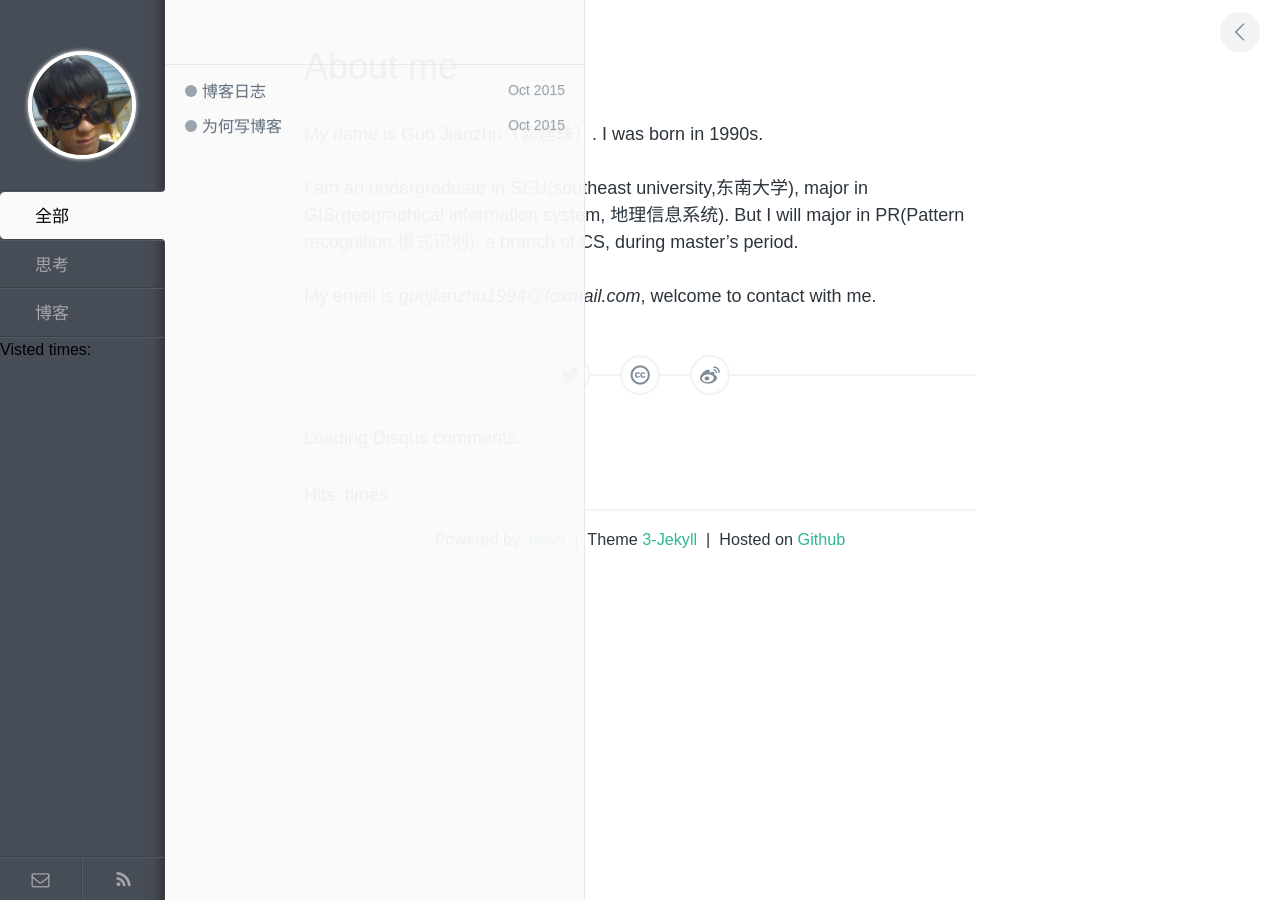
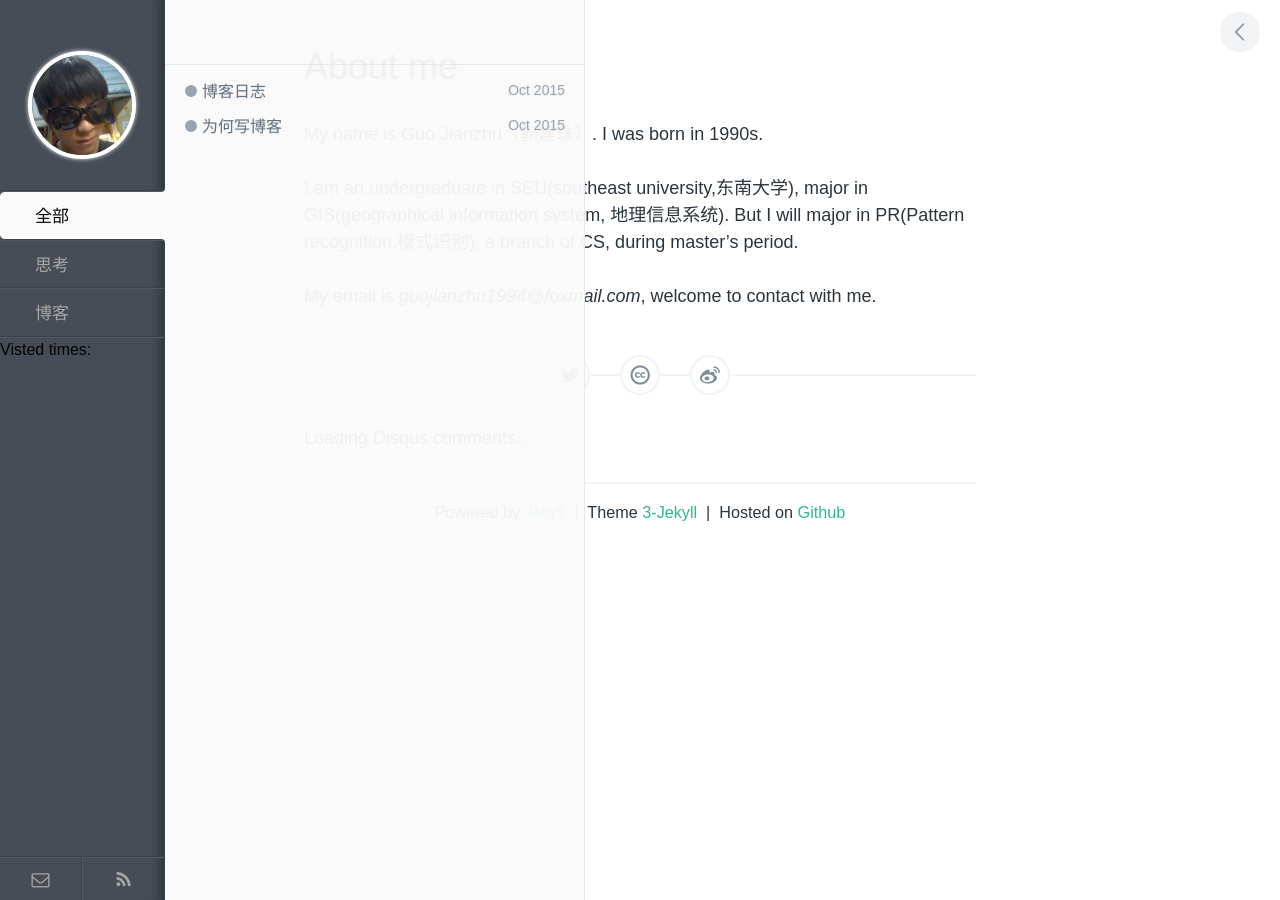
Before and after one commit to cleardusk/cleardusk-old.github.io, a Jekyll site: the page built from index.md, in a window 1280 px wide. Built offline with Jekyll 4.4.1, drawn with Linux system fonts in a browser that asks for light colours; comment, search, counter and statistics services are not loaded.

Commit message:
Debuging...

```diff
--- a/_layouts/page.html
+++ b/_layouts/page.html
@@ -9,8 +9,3 @@ layout: base
 
 {% include share.html %}
 {% include disqus.html %}
-
-<!-- Add by cleardusk -->
-<span id="busuanzi_container_page_pv">
-  Hits: <span id="busuanzi_value_page_pv"></span> times
-</span>
--- a/_layouts/post.html
+++ b/_layouts/post.html
@@ -9,8 +9,3 @@ layout: base
 
 {% include share.html %}
 {% include disqus.html %}
-
-<!-- Add by cleardusk -->
-<span id="busuanzi_container_page_pv">
-  Hits: <span id="busuanzi_value_page_pv"></span> times
-</span>
```
